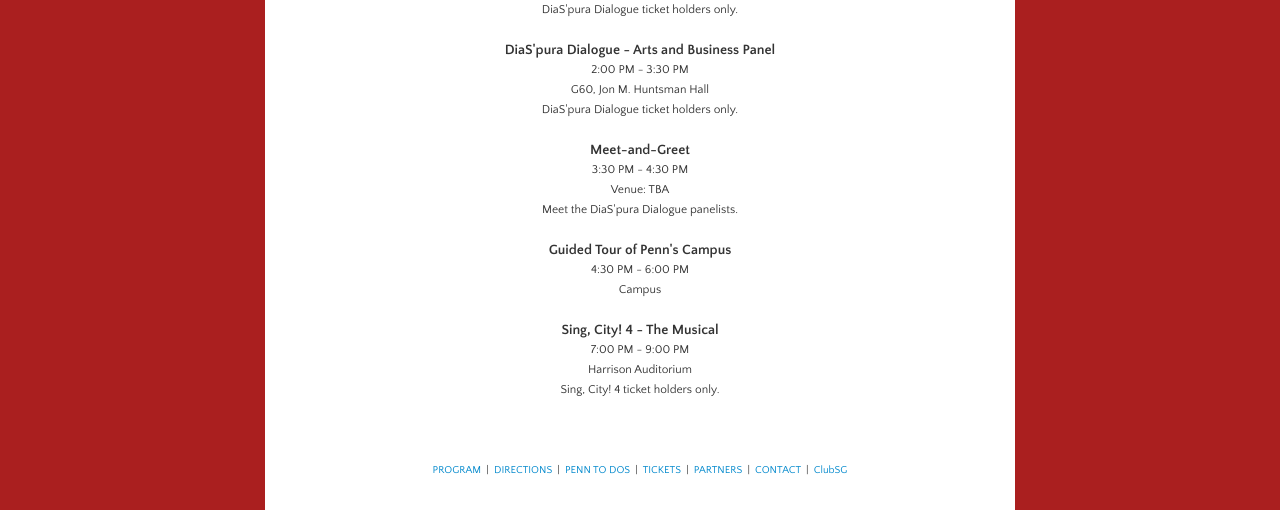
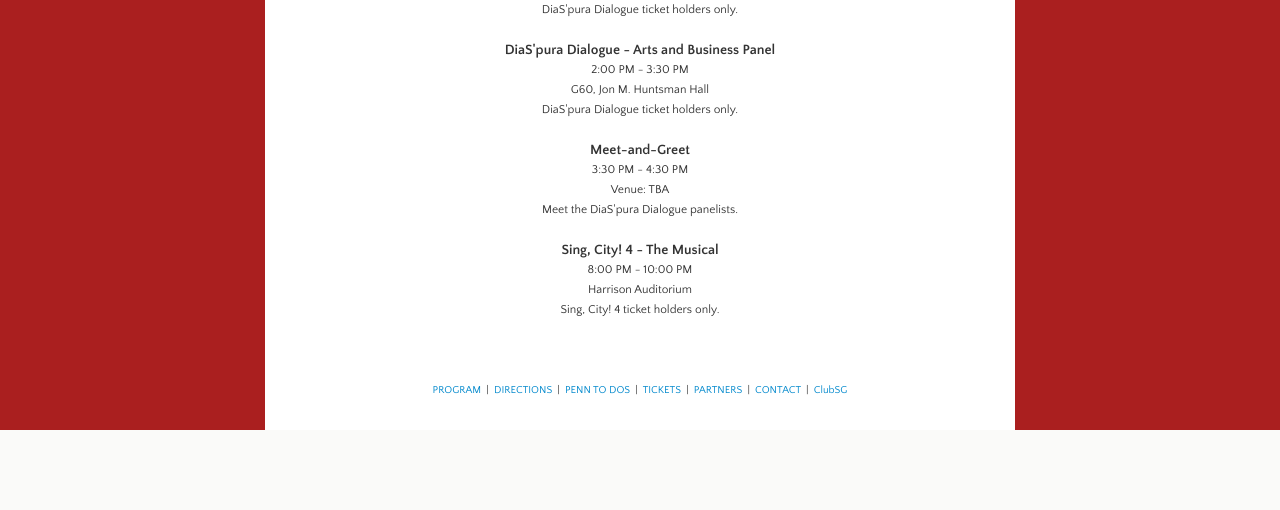
Before and after one commit to jevonyeoh/diaspura, a Rails app: page /schedule in a window 1280 px wide. Shown: the part 1054-1564 px from the top of the page. After the commit the page ends 1484 px from the top, so only its background shows below. Run offline with Rails 7, Linux system fonts and the light colour scheme; style sheets or scripts are compiled from the project's sources; some libraries are stand-ins or nearby versions.

Commit message:
installment

```diff
--- a/app/views/pages/home.html.erb
+++ b/app/views/pages/home.html.erb
@@ -18,7 +18,7 @@
         <b style="font-size: 150%">Welcome to DiaS'pura 4!</b></div><br>
 
       <p>
-        We cannot wait to have you join us at Penn for the fourth instalment of this biennial extravangaza which will
+        We cannot wait to have you join us at Penn for the fourth installment of this biennial extravangaza which will
         feature, in the day, two panel discussions with some of Singapore's finest minds and fascinating personalities
         and, in the evening, an original, all-star (don't take our word for it; come see for yourself!) musical production
         which will have you laugh, think, cry and cheer (not necessarily in that order, though) your heart(s) out!<br>
--- a/app/views/pages/schedule.html.erb
+++ b/app/views/pages/schedule.html.erb
@@ -89,20 +89,9 @@
       <br>
 
       <div style="text-align: center; font-family: 'Quattrocento Sans', sans-serif">
-        <b>Guided Tour of Penn's Campus</b><br>
-        <div style="font-size:85%">
-          4:30 PM - 6:00 PM<br>
-          Campus<br>
-          <!-- Register here for the guided tours. -->
-          <!-- insert link for tour registration -->
-        </div>
-      </div>
-      <br>
-
-      <div style="text-align: center; font-family: 'Quattrocento Sans', sans-serif">
         <b>Sing, City! 4 - The Musical</b><br>
         <div style="font-size:85%">
-          7:00 PM - 9:00 PM<br>
+          8:00 PM - 10:00 PM<br>
           Harrison Auditorium<br>
           Sing, City! 4 ticket holders only.
         </div>
```
